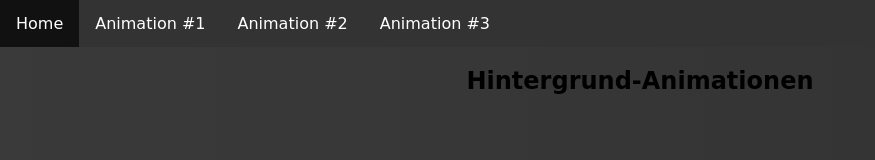
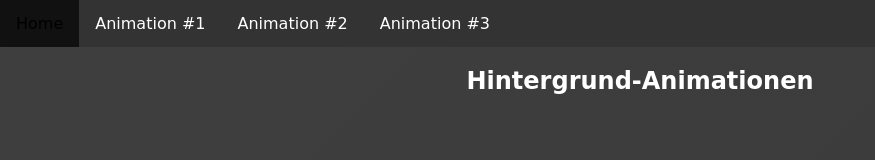
Before and after one commit to OnlyMarc/HTML-Webpage, a plain HTML site: page animationen3.html in a window 1280 px wide. Shown: the whole page, without its empty margins (0-875 px from the left). Drawn offline with nearby package versions, Linux system fonts and the light colour scheme; a web font is replaced by a local one.

Commit message:
Add files via upload

```diff
--- a/animationen3.html
+++ b/animationen3.html
@@ -9,7 +9,8 @@
 
 
 </head>
-<body>
+<body style="color: white">
+<div class="content">
 
 	 <ul>
   <li><a href="index.html">Home</a></li>
@@ -18,8 +19,8 @@
   <li><a href="animationen3.html">Animation #3</a></li>
 	</ul>
 
-  <h2>Hintergrund-Animationen<h2>
+  <h2>Hintergrund-Animationen</h2>
 
-
+ </div>
 </body>
 </html>
--- a/main.css
+++ b/main.css
@@ -7,12 +7,17 @@ h1,h2,h3,h4,p,a {font-family: 'Nova Round', cursive;}
 
 
 body {
-  background: linear-gradient(90deg, #303030, #404040, #303030);
-  background-size: 400% 400%;
-  animation: Gradient 15s ease infinite;
   margin: 0;
   text-align: center;
   height: 100%;
+}
+
+.content {
+  background: linear-gradient(-45deg, #303030, #404040, #303030);
+  background-size: 400% 1000%;
+  animation: Gradient 15s ease infinite;
+  height: 100vh;
+  min-height: 100%;
 }
 
 .itemlist {
@@ -98,74 +103,6 @@ li a:hover {
 }
 
 .animated.delay-05s {
-  animation-delay: 0.5s;
-}
-
-
-@keyframes blockmoving {
-    0%   {background-color:red; left:-100px; top:0px;}
-    25%  {background-color:orange; left:100px; top:0px;}
-    50%  {background-color:blue; left:100px; top:200px;}
-    75%  {background-color:purple; left:-100px; top:200px;}
-    100% {background-color:red; left:-100px; top:0px;}
-}
-
-@keyframes lightSpeedIn {
-  from {
-    -webkit-transform: translate3d(100%, 0, 0) skewX(-30deg);
-    transform: translate3d(100%, 0, 0) skewX(-30deg);
-    opacity: 0;
-  }
-
-  60% {
-    -webkit-transform: skewX(20deg);
-    transform: skewX(20deg);
-    opacity: 1;
-  }
-
-  80% {
-    -webkit-transform: skewX(-5deg);
-    transform: skewX(-5deg);
-  }
-
-  to {
-    -webkit-transform: translate3d(0, 0, 0);
-    transform: translate3d(0, 0, 0);
-  }
-}
-
-.lightSpeedIn {
-  -webkit-animation-name: lightSpeedIn;
-  animation-name: lightSpeedIn;
-  -webkit-animation-timing-function: ease-out;
-  animation-timing-function: ease-out;
-}
-
-ul {
-    list-style-type: none;
-    margin: 0;
-    padding: 0;
-    overflow: hidden;
-    background-color: #333;
-}
-
-li {
-    float: left;
-}
-
-li a {
-    display: block;
-    color: white;
-    text-align: center;
-    padding: 14px 16px;
-    text-decoration: none;
-}
-
-li a:hover {
-    background-color: #111;
-}
-
-.animated.delay-05s {
   -webkit-animation-delay: 0.5s;
   animation-delay: 0.5s;
 }
@@ -181,3 +118,13 @@ li a:hover {
       background-position: 0% 50%
   }
 }
+
+a {
+    color: white;
+    text-decoration: none;
+    transition: all .5s;
+}
+
+a:hover {
+    color: black;
+}
```
Also changed, not shown: animationen2.html (+11 -5 lines).
